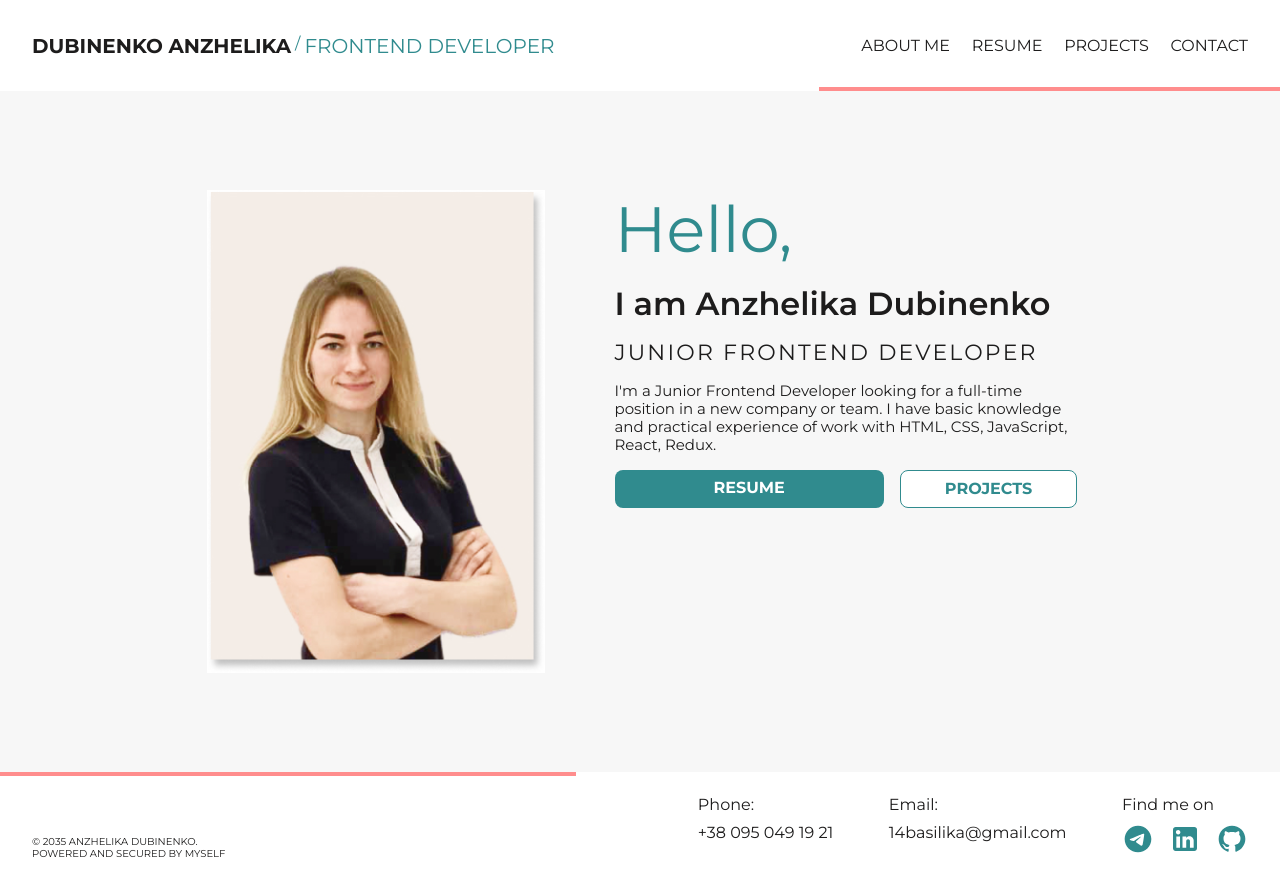
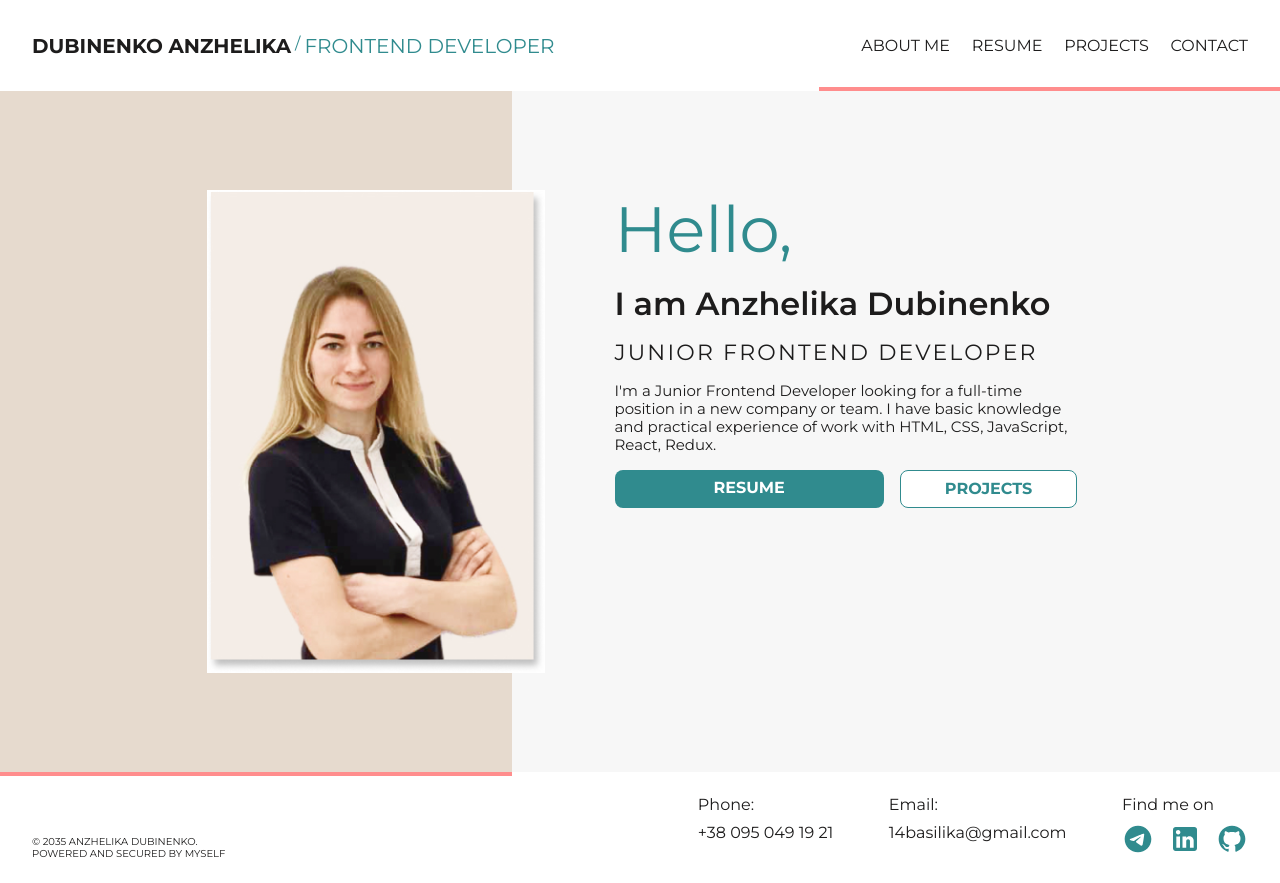
Before and after one commit to Basilika-draconum/curriculum-vitae, a React (Create React App) app: page / in a window 1280 px wide. Built offline with nearby package versions, Linux system fonts and the light colour scheme.

Commit message:
add styles

```diff
--- a/src/components/Footer/footer.module.scss
+++ b/src/components/Footer/footer.module.scss
@@ -94,7 +94,7 @@
 
     @media screen and (min-width: 1200px) {
       top: 0;
-      width: calc(45%);
+      width: calc(40%);
     }
   }
 }
--- a/src/components/Header/header.module.scss
+++ b/src/components/Header/header.module.scss
@@ -22,7 +22,7 @@
     background-color: var(--bgColor-accent);
     height: 4px;
     position: absolute;
-    top: 67px;
+    top: 65px;
     right: 0;
     width: calc(25%);
     @media screen and (min-width: 768px) {
--- a/src/components/Intro/intro.module.scss
+++ b/src/components/Intro/intro.module.scss
@@ -1,7 +1,22 @@
 .section_intro {
   padding-top: 24px;
   padding-bottom: 40px;
-  background-color: var(--bgColor-primary);
+  background:var(--bgColor-primary);
+  // background-size: cover;
+
+  &::before {
+      content: "";
+      position: absolute;
+      top: 69px;
+      left: 0;
+      width: 65%;
+      height: 85%;
+      z-index: 0;
+      background-color: var(--bgColor-subtitle);
+      @media screen and (min-width: 768px) {
+        top: 95px;
+      }
+    }
 
   @media screen and (min-width: 768px) {
     padding-top: 43px;
@@ -11,8 +26,15 @@
   @media screen and (min-width: 1200px) {
     padding-top: 99px;
     padding-bottom: 99px;
+    background:linear-gradient(to right,var(--bgColor-subtitle) 40%,var(--bgColor-primary)40% );
+    &::before {
+          display: none;
+        }
+
   }
+
 }
+
 .intro {
   display: flex;
   flex-direction: column;
@@ -26,8 +48,11 @@
     gap: 70px;
   }
 }
+
 .photo {
   margin: 0 auto;
+  z-index:2;
+
   @media screen and (min-width: 1200px) {
     margin: 0;
   }
--- a/src/components/Modal/modal.module.scss
+++ b/src/components/Modal/modal.module.scss
@@ -2,6 +2,7 @@
   position: fixed;
   top: 0;
   left: 0;
+  z-index: 100;
 }
 
 .modal {
```
